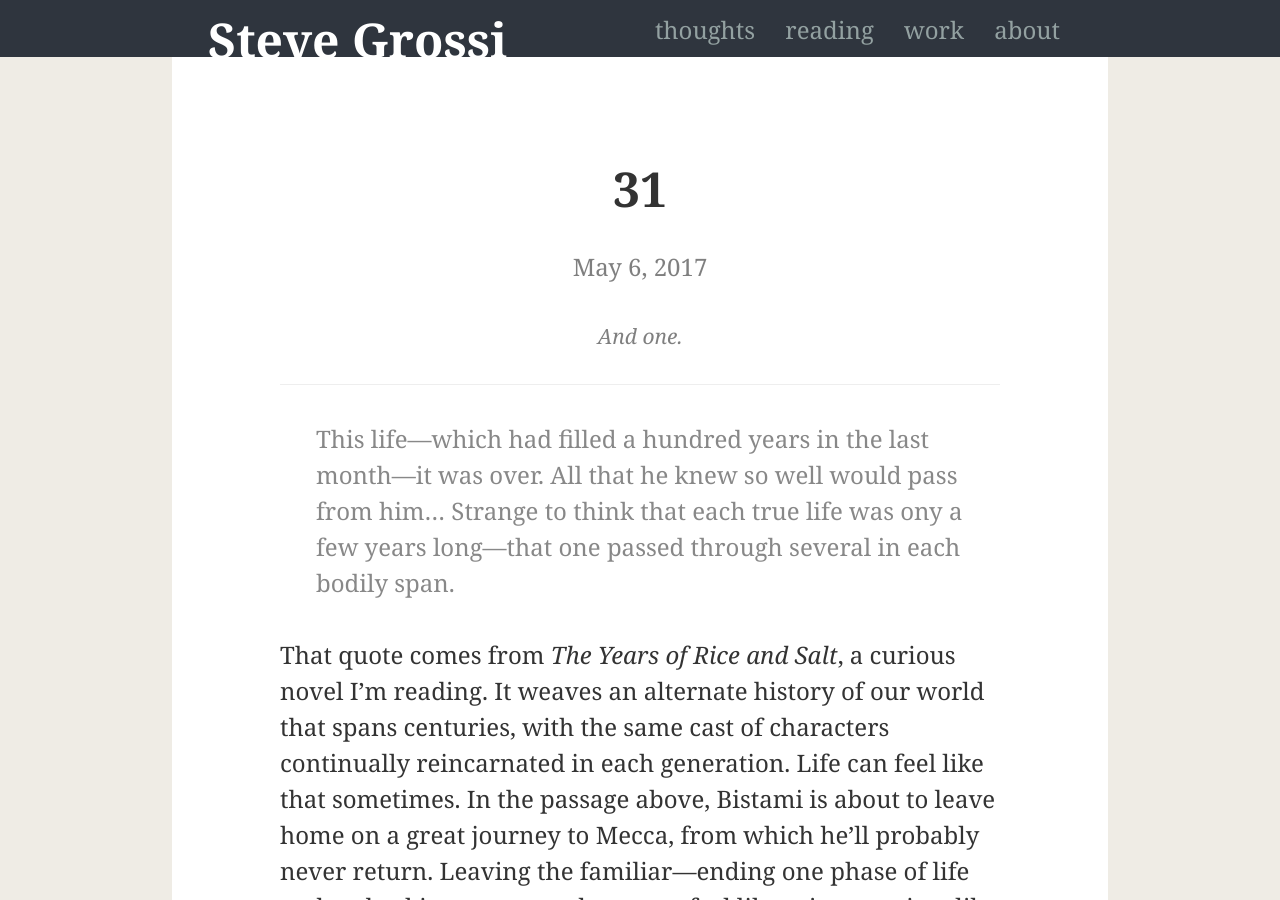
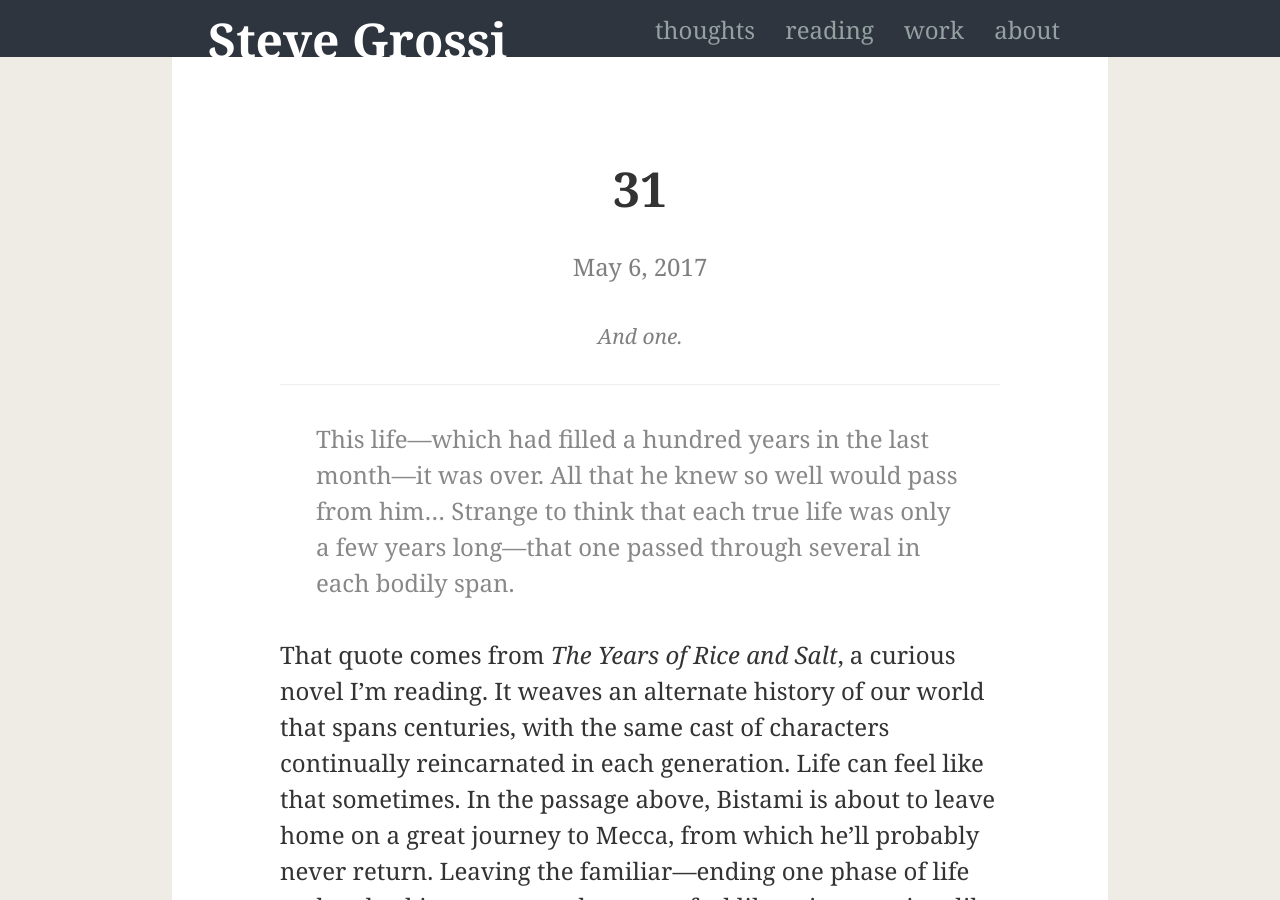
Before and after one commit to stevegrossi/blog, a Jekyll site: the page built from _posts/2017-05-06-31.md, in a window 1280 px wide and 900 px high. Built offline with Jekyll 4.4.1, drawn with Linux system fonts in a browser that asks for light colours; some web fonts are replaced.

Commit message:
Fix a typo in 31.md

```diff
--- a/_posts/2017-05-06-31.md
+++ b/_posts/2017-05-06-31.md
@@ -6,7 +6,7 @@ tags:
   - parenthood
 ---
 
-> This life—which had filled a hundred years in the last month—it was over. All that he knew so well would pass from him... Strange to think that each true life was ony a few years long—that one passed through several in each bodily span.
+> This life—which had filled a hundred years in the last month—it was over. All that he knew so well would pass from him... Strange to think that each true life was only a few years long—that one passed through several in each bodily span.
 
 That quote comes from *The Years of Rice and Salt*, a curious novel I’m reading. It weaves an alternate history of our world that spans centuries, with the same cast of characters continually reincarnated in each generation. Life can feel like that sometimes. In the passage above, Bistami is about to leave home on a great journey to Mecca, from which he’ll probably never return. Leaving the familiar—ending one phase of life and embarking upon another—can feel like reincarnation, like becoming a new person.
 
```
